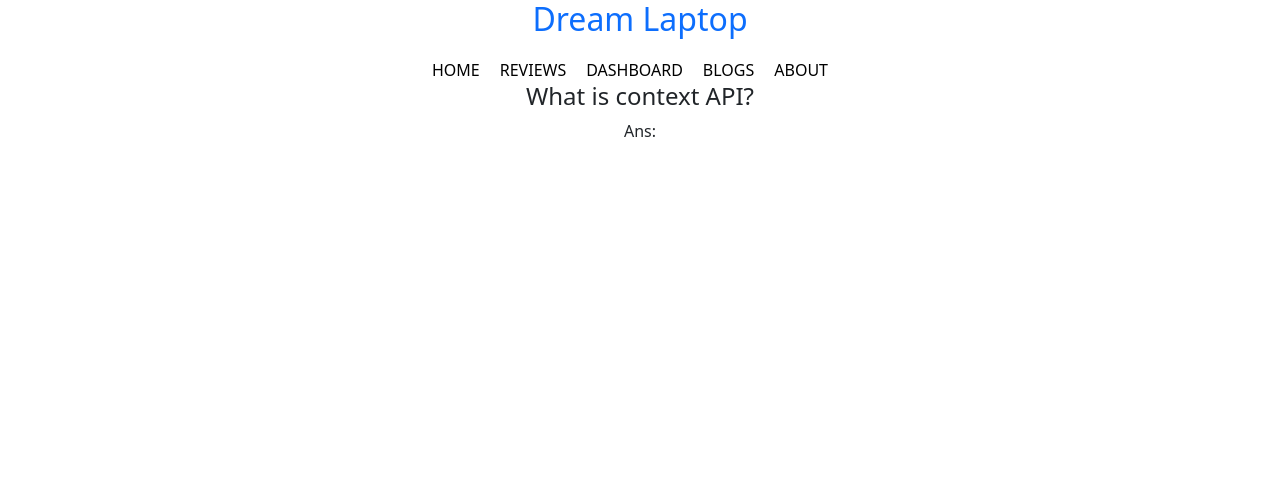
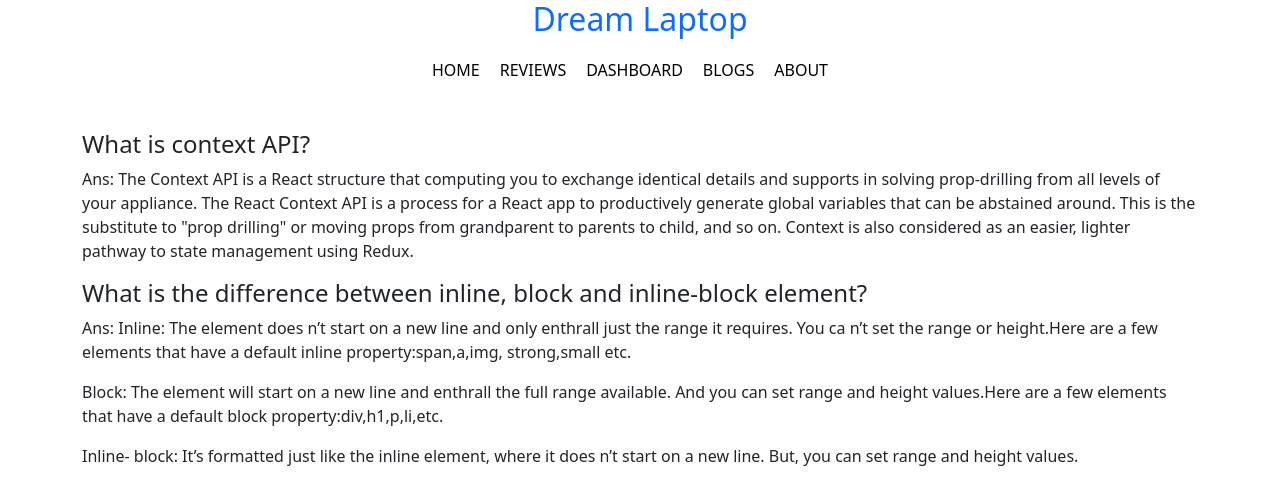
Before and after one commit to Eshshatabdi/dream-mac-laptop, a React (Create React App) app: page /blogs in a window 1280 px wide. Shown: the top 504 px of the page. Built offline with nearby package versions, Linux system fonts and the light colour scheme; the HTML template or start-up script is replaced by a standard one.

Commit message:
qus ans give

```diff
--- a/src/Components/About/About.js
+++ b/src/Components/About/About.js
@@ -2,7 +2,10 @@ import React from 'react';
 
 const About = () => {
     return (
-        <div>
+        <div className='mt-5'>
+            <h3>This Website is all about your dream computer.
+
+            </h3>
 
         </div>
     );
--- a/src/Components/Blogs/Blogs.js
+++ b/src/Components/Blogs/Blogs.js
@@ -2,9 +2,22 @@ import React from 'react';
 
 const Blogs = () => {
     return (
-        <div>
-            <h4>What is context API?</h4>
-            <p>Ans:</p>
+        <div className='container mt-5'>
+            <div className='text-start'>
+                <h4>What is context API?</h4>
+                <p>Ans: The Context API is a React structure that computing you to exchange identical details and supports in solving prop-drilling from all levels of your appliance. The React Context API is a process for a React app to productively generate global variables that can be abstained around. This is the substitute to "prop drilling" or moving props from grandparent to parents to child, and so on. Context is also considered as an easier, lighter pathway to state management using Redux.
+                </p>
+                <h4>What is the difference between inline, block and inline-block element?</h4>
+                <p>Ans: Inline: The element does n’t start on a new line and only enthrall just the range it requires. You ca n’t set the range or height.Here are a few elements that have a default inline property:span,a,img, strong,small etc.
+
+                </p>
+                <p>Block: The element will start on a new line and enthrall the full range available. And you can set range and height values.Here are a few elements that have a default block property:div,h1,p,li,etc.
+
+
+                </p>
+                <p>Inline- block: It’s formatted just like the inline element, where it does n’t start on a new line. But, you can set range and height values.</p>
+
+            </div>
 
         </div>
     );
--- a/src/Components/DashBoard/DashBoard.js
+++ b/src/Components/DashBoard/DashBoard.js
@@ -10,8 +10,9 @@ const DashBoard = () => {
             .then(data => setCharts(data))
     }, [])
     return (
-        <div className='container mt-5  d-flex'>
-            <div className='me-5'>
+        <div className='container mt-5 d-flex '>
+
+            <div className='me-5 col-md-6'>
 
                 <LineChart width={400} height={500} data={charts}>
                     <Line dataKey='sell' fill='#8884d8'></Line>
@@ -25,7 +26,7 @@ const DashBoard = () => {
                 <h4>Line Chart</h4>
             </div>
 
-            <div className='ms-5' >
+            <div className='ms-5 col-md-6' >
                 <BarChart width={400} height={500} data={charts} >
                     <Bar dataKey='investment' fill='#8884d8'></Bar>
                     <Bar dataKey='revenue' fill="#82ca9d"></Bar>
@@ -42,6 +43,8 @@ const DashBoard = () => {
             </div>
 
 
+
+
         </div>
     );
 };
--- a/src/Components/Home/Home.js
+++ b/src/Components/Home/Home.js
@@ -14,7 +14,7 @@ const Home = () => {
                 <div className='col-md-6 '>
                     <h2 className='text-primary'>Your Dream Laptop</h2>
                     <p>A laptop is a portable computer, including everything you need for work. It has a screen, a keyboard, a trackpad, many ports and usually a webcam and microphone.</p>
-                    <button className='bg-primary'>Live demo</button>
+                    <button className=' bg-primary text-white border-0'>Live demo</button>
                 </div>
                 <div className='col-md-6 '>
                     <img className='h-200' src={image} alt="" />
```
